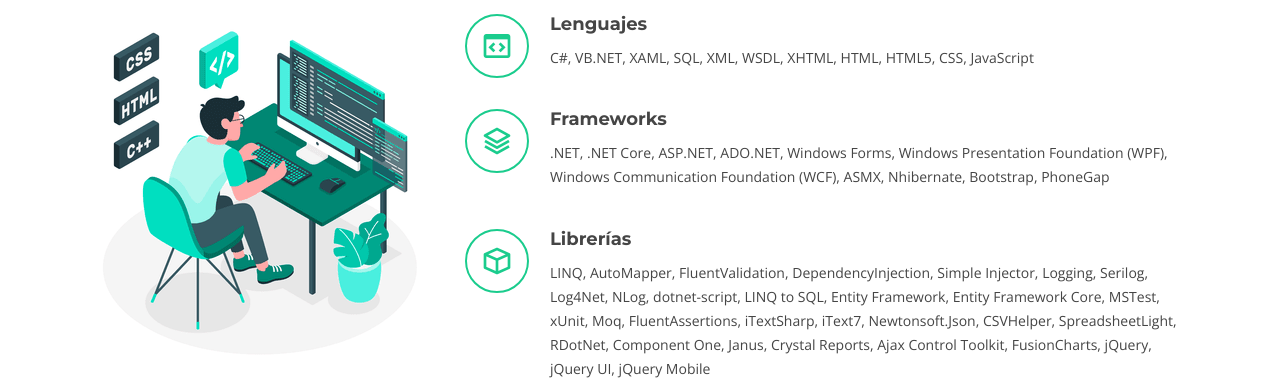
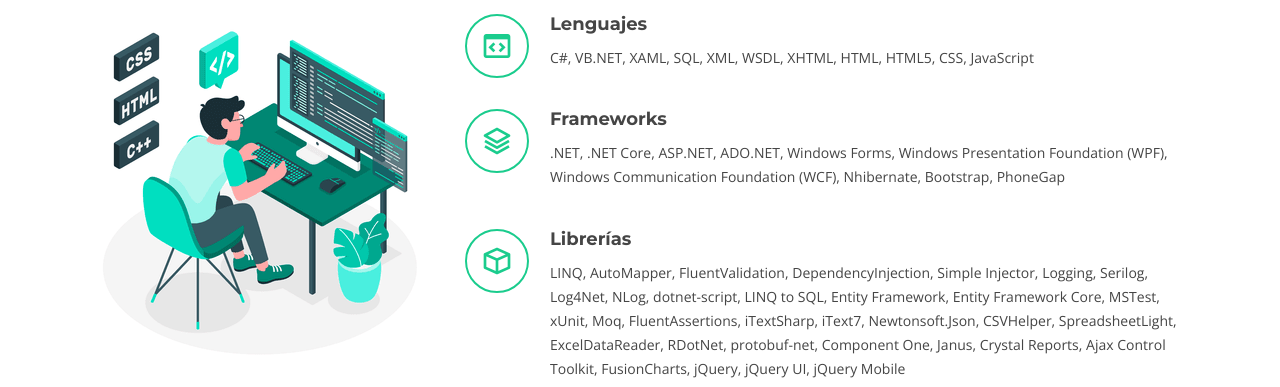
Before and after one commit to cesarrrguez/cesarrrguez.github.io, a website: page index.html in a window 1280 px wide. Shown: the part 565-952 px from the top of the page. Drawn offline with nearby package versions, Linux system fonts and the light colour scheme; some icons are missing.

Commit message:
Upadate frameworks and libraries lists in technical section

```diff
--- a/index.html
+++ b/index.html
@@ -214,8 +214,7 @@
                 <h3 class="title">Frameworks</h3>
                 <p class="description">
                   .NET, .NET Core, ASP.NET, ADO.NET, Windows Forms, Windows Presentation Foundation
-                  (WPF), Windows Communication Foundation (WCF), ASMX, Nhibernate, Bootstrap,
-                  PhoneGap
+                  (WPF), Windows Communication Foundation (WCF), Nhibernate, Bootstrap, PhoneGap
                 </p>
               </div>
 
@@ -226,9 +225,9 @@
                   LINQ, AutoMapper, FluentValidation, DependencyInjection, Simple Injector, Logging,
                   Serilog, Log4Net, NLog, dotnet-script, LINQ to SQL, Entity Framework, Entity
                   Framework Core, MSTest, xUnit, Moq, FluentAssertions, iTextSharp, iText7,
-                  Newtonsoft.Json, CSVHelper, SpreadsheetLight, RDotNet, Component One, Janus,
-                  Crystal Reports, Ajax Control Toolkit, FusionCharts, jQuery, jQuery UI, jQuery
-                  Mobile
+                  Newtonsoft.Json, CSVHelper, SpreadsheetLight, ExcelDataReader, RDotNet,
+                  protobuf-net, Component One, Janus, Crystal Reports, Ajax Control Toolkit,
+                  FusionCharts, jQuery, jQuery UI, jQuery Mobile
                 </p>
               </div>
             </div>
```
